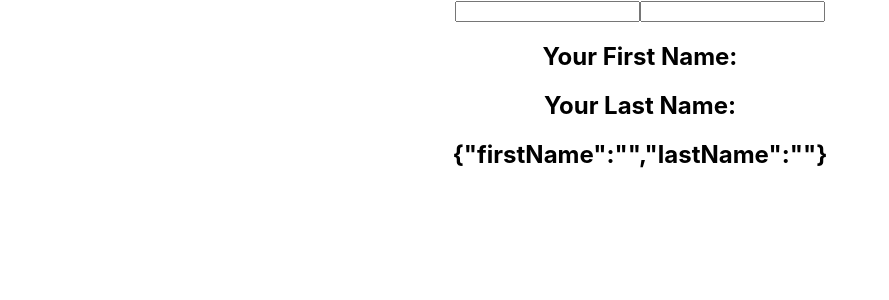
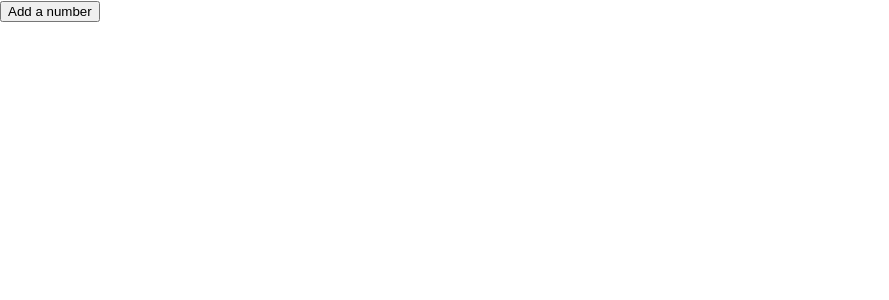
Before and after one commit to yashvanthkg/react-hooks-demo, a React (Create React App) app: page / in a window 1280 px wide. Shown: the top 300 px of the page, without its empty margins (0-889 px from the left). Built offline with nearby package versions, Linux system fonts and the light colour scheme.

Commit message:
use arrry with useState

```diff
--- a/src/App.js
+++ b/src/App.js
@@ -1,17 +1,11 @@
 import './App.css';
-import ClassCounter from './components/ClassCounter';
-import HookCounter from './components/HookCounter';
-import HookCounter2 from './components/HookCounter2';
-import HookCounter3 from './components/HookCounter3';
+import HookCounter4 from './components/HookCounter4';
 
 
 function App() {
   return (
-    <div className="App">
-      {/* <ClassCounter /> */}
-      {/* <HookCounter /> */}
-      {/* <HookCounter2 /> */}
-      <HookCounter3 />
+    <div>
+      <HookCounter4 />
     </div>
   );
 }
--- /dev/null
+++ b/src/components/HookCounter4.js
@@ -0,0 +1,25 @@
+import React, { useState } from 'react'
+
+function HookCounter4() {
+    const [items, setItems] = useState([])
+
+    const addItem = () => {
+        setItems([...items, {
+            id: items.length,
+            value: Math.floor(Math.random() * 10) + 1
+        }])
+    }
+
+    return (
+        <div>
+          <button onClick={addItem}>Add a number</button>
+          <ul>
+              {items.map(item => (
+                  <li key={item.id}>{item.value}</li>
+              ))}
+          </ul>
+        </div>
+    )
+}
+
+export default HookCounter4
```
